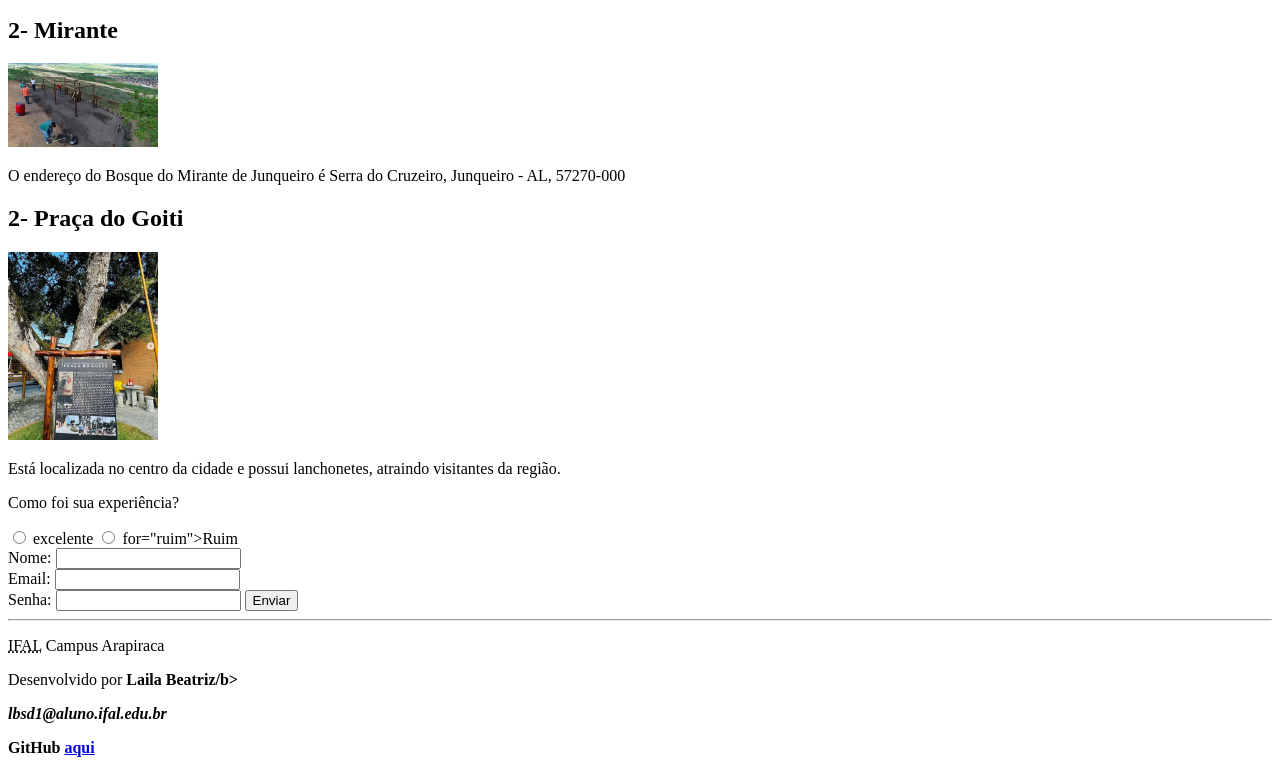
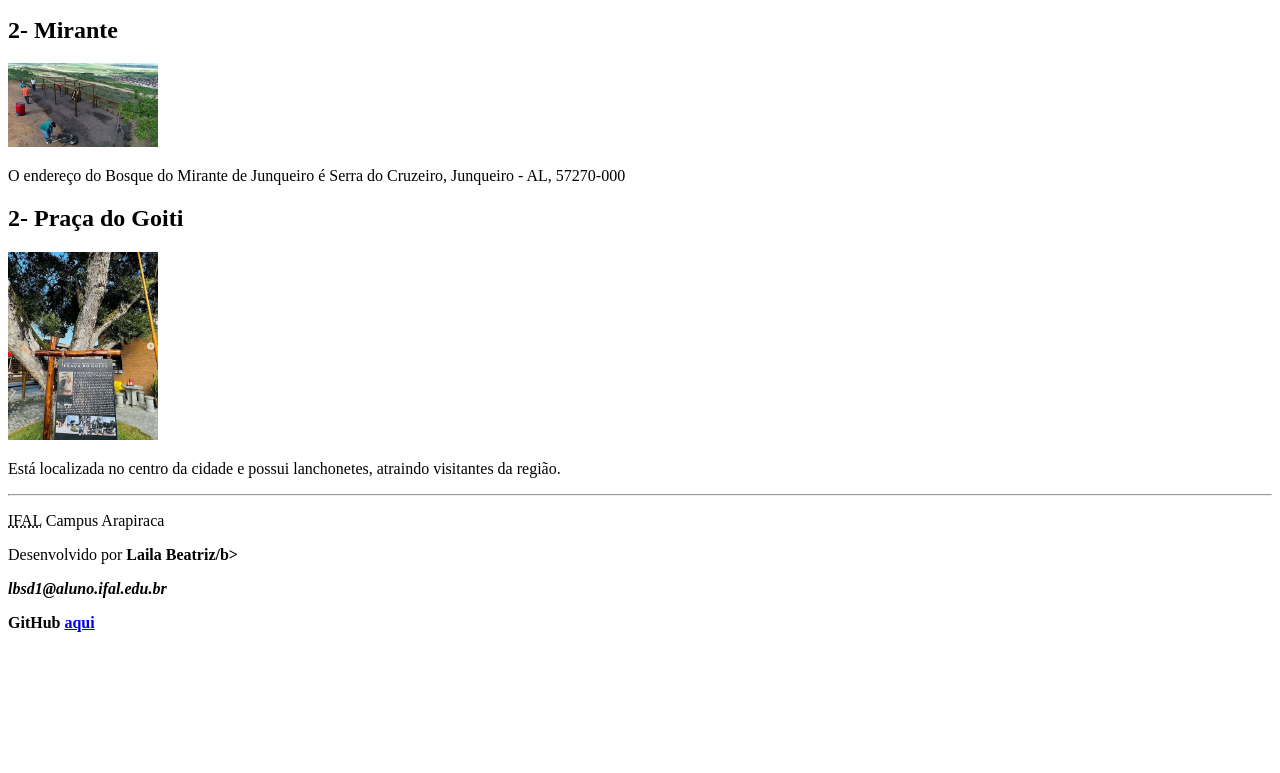
Before and after one commit to Lailasp/PWEB, a plain HTML site: page PWEB/index.html in a window 1280 px wide. Shown: the part 1091-1864 px from the top of the page. After the commit the page ends 1739 px from the top, so only its background shows below. Drawn offline with Linux system fonts and the light colour scheme.

Commit message:
Update index.html

```diff
--- a/PWEB/index.html
+++ b/PWEB/index.html
@@ -65,29 +65,6 @@
         <img src="image copy 2.png" width="150" alt="Praça do Goiti">
         <p> Está localizada no centro da cidade e possui lanchonetes, atraindo visitantes da região. </p>
 
-        <form action="#" method="post">
-            <p>Como foi sua experiência?</p>
-            <input type= "radio" id="excelente" nome="experiencia"
-            value="excelente">
-            <label for="excelente" >excelente</label>
-            <input type="radio" id="ruim" nome="experiencia"
-            value="ruim">
-            <label> for="ruim">Ruim</label>
-            <br>
-
-        <!-- ag HTML que define um formulário que envia dados ao servidor -->
-        <form action="#" method="post">
-            <label for="nome">Nome: </label>
-            <input type="text" id="nome" nome="nome">
-            <br>
-            <label for = "email"> Email: </label>
-            <input type="email" id="email" nome="email">
-            <br>
-            <label for="senha" > Senha: </label>
-            <input type="password" id="senha" name="senha">
-            <button type="submit" > Enviar</button>
-           </form>
-
         <hr>
 
     <footer>
```
